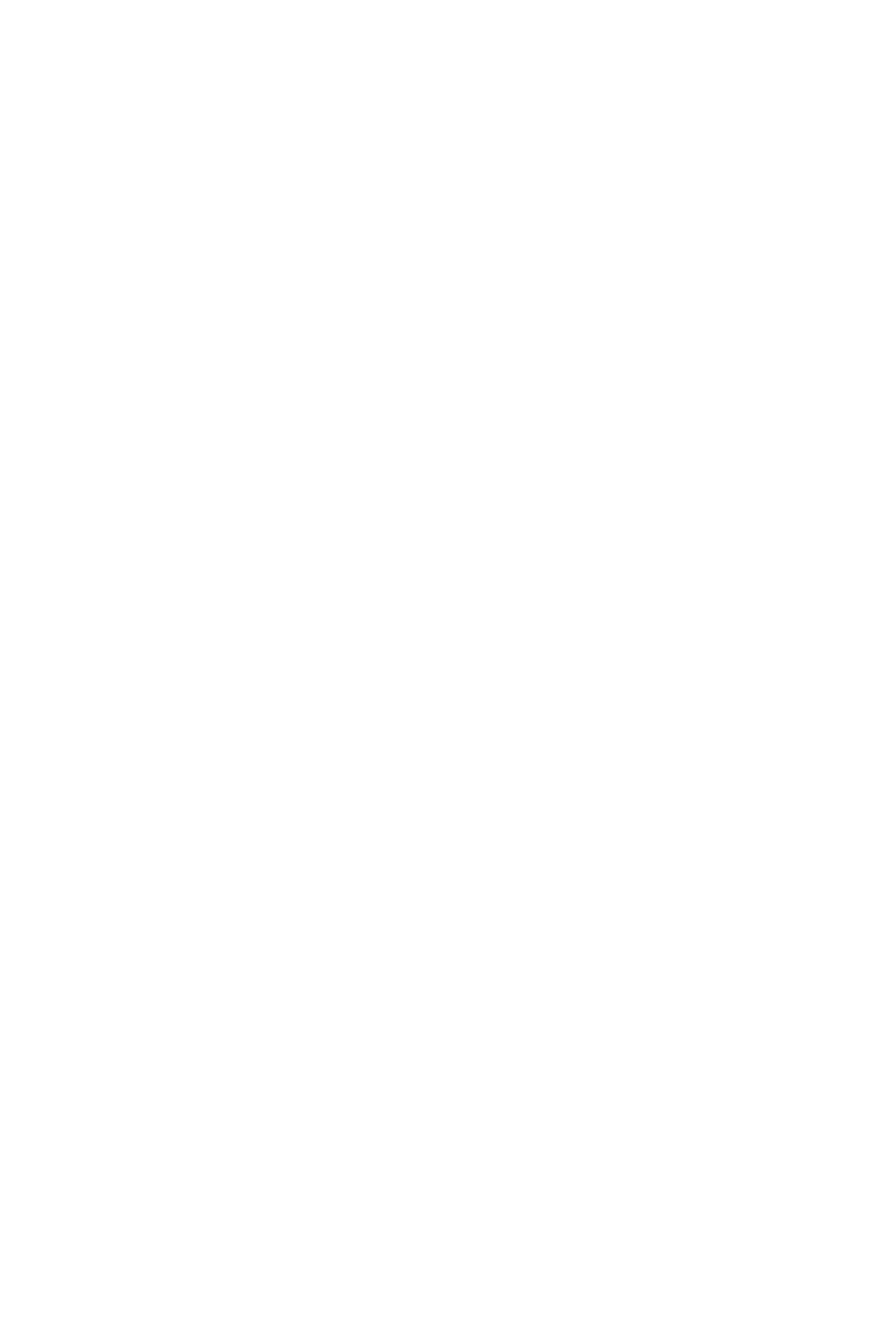
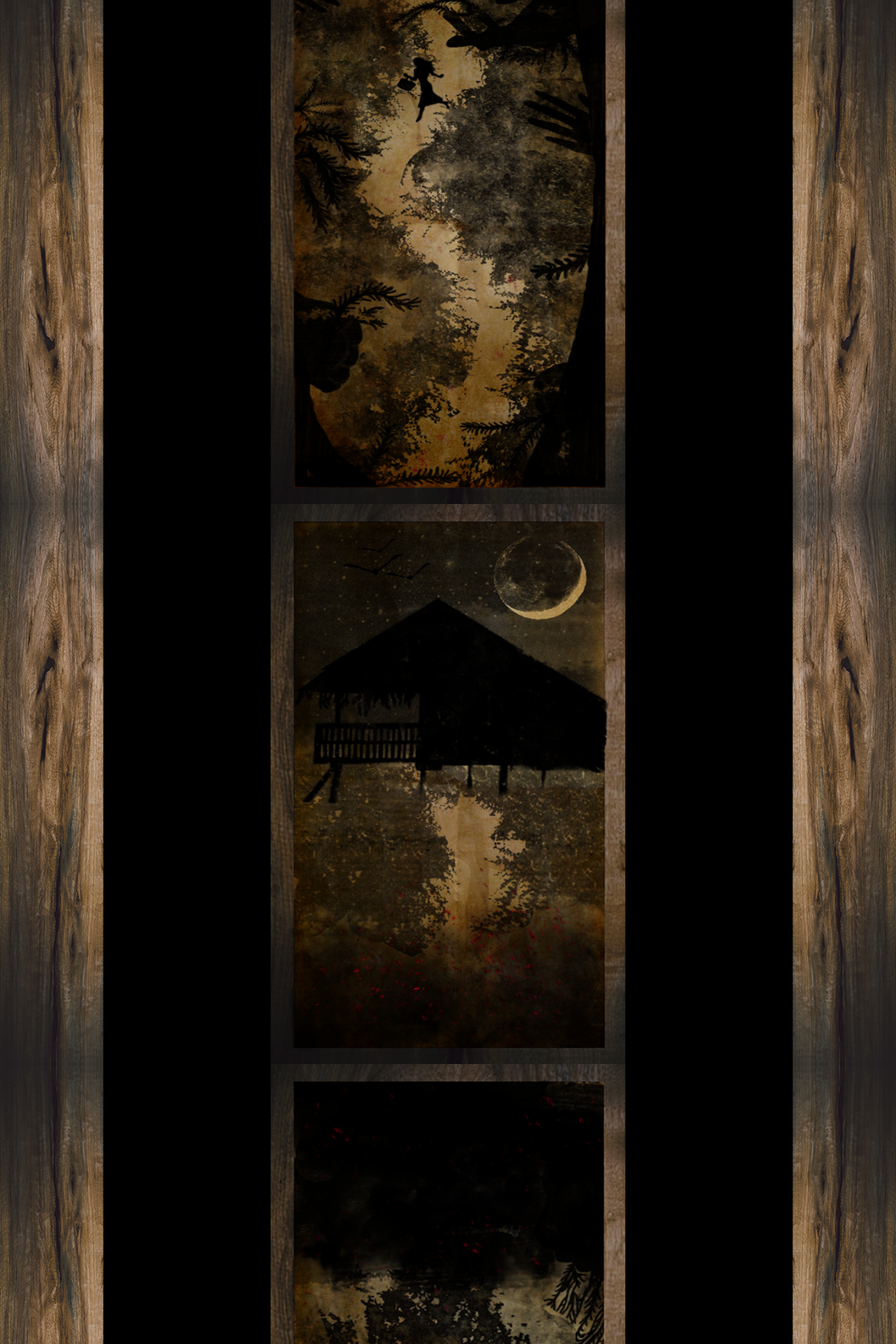
Before and after one commit to lrnzpn/lamon-babae, a Nuxt app: page /EP2 in a window 1280 px wide. Shown: the part 880-2800 px from the top of the page at 70% size. Before the commit the page ends 800 px from the top, so only its background shows below. Built offline with nearby package versions, Linux system fonts and the light colour scheme; grey boxes are pictures that could not be loaded.

Commit message:
changed links for ep2

```diff
--- a/layouts/default.vue
+++ b/layouts/default.vue
@@ -42,12 +42,24 @@ html {
     width: 100vw;
 }
 
+.center {
+    display: flex;
+    justify-content: center;
+    align-items: center;
+}
+
 .center-end {
     display: flex;
     justify-content: center;
     align-items: flex-end;
 }
 
+.center-start {
+    display: flex;
+    justify-content: center;
+    align-items: flex-start;
+}
+
 .pb-4 {
     padding-bottom: 4em;
 }
--- a/pages/EP1.vue
+++ b/pages/EP1.vue
@@ -26,7 +26,7 @@
 export default {
     data() {
         return {
-         title: 'Lamon Babae'
+         title: 'Lamon Babae | EP 1'
         }
     },
     head() {
@@ -88,12 +88,18 @@ export default {
 }
 
 iframe {
-        width: 275px;
-        height: 170px;
+        width: 250px;
+        height: 150px;
+        margin-bottom: 2.5%;
+
+        @media screen and (max-width: 1100px) {
+            margin-bottom: 5%;
+        }
+
         @media screen and (max-width: 720px) {
             height: 120px;
             width: 180px;
-            margin-bottom: 40px;
+            margin-bottom: 7.5%;
         }
     }
 </style>
--- a/pages/EP2.vue
+++ b/pages/EP2.vue
@@ -1,5 +1,142 @@
 <template>
-    <div>
+  <div class="container">
+      <section>
+          <div class="desktop--1 background">
+              <a href="http://tanghalangateneo.com/lamonbabae">
+                  <img src="../assets/LB Button04 1.png" alt="back">
+              </a>
+          </div>
+      </section>
+      <section>
+          <div class="desktop--2 background">
+          </div>
+      </section>
+      <section>
+          <div class="desktop--3 background center">
+              <!-- insert embed link here -->
+              <iframe src="https://www.youtube.com/embed/UdsmY-CEWz4" frameborder="0" allow="accelerometer; autoplay; clipboard-write; encrypted-media; gyroscope; picture-in-picture" allowfullscreen></iframe>
+          </div>
+      </section>
 
-    </div>
+      <section>
+          <div class="desktop--4 background center-start">
+              <!-- insert embed link here -->
+              <iframe src="https://www.youtube.com/embed/Cu73yM8wUXA" frameborder="0" allow="accelerometer; autoplay; clipboard-write; encrypted-media; gyroscope; picture-in-picture" allowfullscreen></iframe>
+          </div>
+      </section>
+  </div>
 </template>
+
+<script>
+export default {
+    data() {
+        return {
+         title: 'Lamon Babae | EP 2'
+        }
+    },
+    head() {
+        return {
+            title: this.title,
+        }
+    }
+}
+</script>
+
+<style lang="scss" scoped>
+.desktop {
+    &--1 {
+        background-image: url('../assets/EP2/EP2DESKTOP01.png');
+
+        // @media screen and (max-width: 1100px) {
+        //     background-image: url('../assets/EP2/.png');
+        // }
+
+        @media screen and (max-width: 1100px) {
+            background-image: url('../assets/EP2/EP2TABLET01.png');
+        }
+
+        @media screen and (max-width: 700px) {
+            background-image: url('../assets/EP2/EP2MOBILE01.png')
+        }
+    }
+
+    &--2 {
+        background-image: url('../assets/EP2/EP2DESKTOP02.png');
+
+        // @media screen and (max-width: 1100px) {
+        //     background-image: url('../assets/EP2/.png');
+        // }
+
+        @media screen and (max-width: 1100px) {
+            background-image: url('../assets/EP2/EP2TABLET02.png');
+        }
+
+        @media screen and (max-width: 700px) {
+            background-image: url('../assets/EP2/EP2MOBILE02.png')
+        }
+    }
+
+    &--3 {
+        background-image: url('../assets/EP2/EP2DESKTOP03.png');
+
+        @media screen and (max-width: 1100px) {
+            background-image: url('../assets/EP2/EP2TABLET03.png');
+        }
+
+        @media screen and (max-width: 700px) {
+            background-image: url('../assets/EP2/EP2MOBILE03.png')
+        }
+
+        iframe {
+
+            height: 120px;
+            width: 225px;
+            margin-left: 15%;
+            margin-bottom: 12%;
+
+            @media screen and (max-width: 1100px) {
+                margin-left: 25%;
+                margin-bottom: 20%;
+            }
+
+            @media screen and (max-width: 720px) {
+                margin-left: 30%;
+                 margin-bottom: 35%;
+            }
+        }
+    }
+
+    &--4 {
+        background-image: url('../assets/EP2/EP2DESKTOP04.png');
+
+        // @media screen and (max-width: 1100px) {
+        //     background-image: url('../assets/EP2/.png');
+        // }
+
+        @media screen and (max-width: 1100px) {
+            background-image: url('../assets/EP2/EP2TABLET04.png');
+        }
+
+        @media screen and (max-width: 700px) {
+            background-image: url('../assets/EP2/EP2MOBILE04.png')
+        }
+
+        iframe {
+
+            width: 250px;
+            height: 150px;
+
+            margin-top: 4.5%;
+            @media screen and (max-width: 1100px) {
+                margin-top: 8%;
+            }
+
+            @media screen and (max-width: 720px) {
+                height: 150px;
+                width: 200px;
+                margin-top: 10%;
+            }
+        }
+    }
+}
+</style>
```
